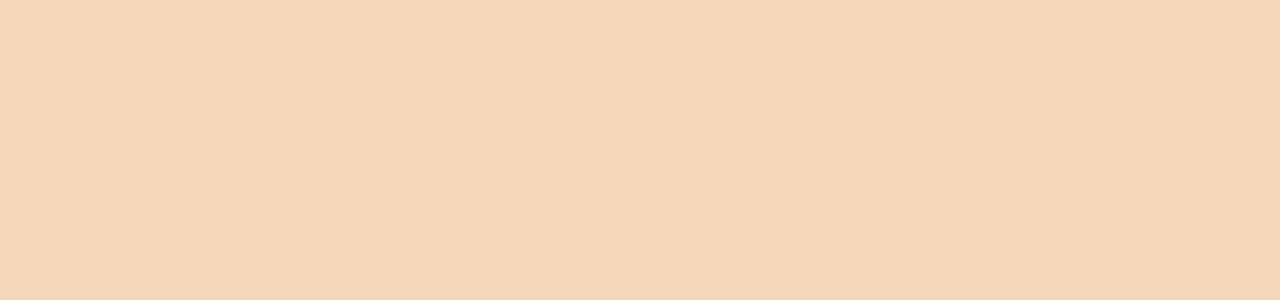
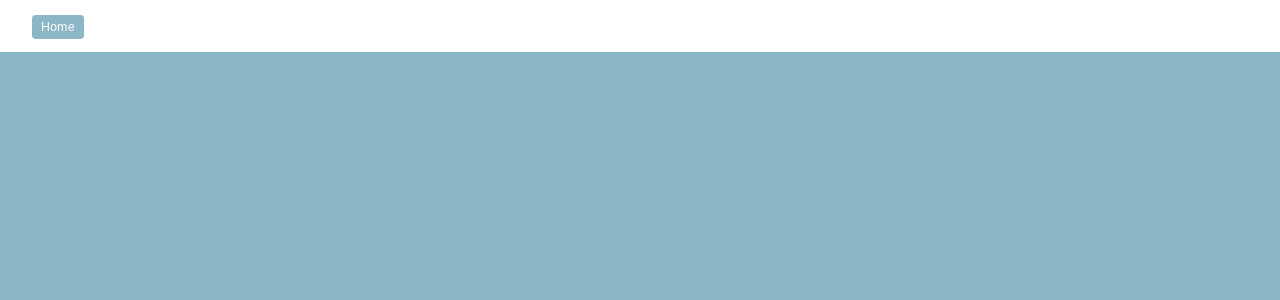
Before and after one commit to ShaneMoyo/todo-list-clien-react, a React (Create React App) app: page /#/auth in a window 1280 px wide. Shown: the top 300 px of the page. Built offline with nearby package versions, Linux system fonts and the light colour scheme; a small style sheet from the web is missing.

Commit message:
Login working.

```diff
--- a/package.json
+++ b/package.json
@@ -46,5 +46,6 @@
     "postcss-cssnext": "^3.1.0",
     "postcss-import": "^12.0.1",
     "postcss-loader": "^3.0.0"
-  }
+  },
+  "proxy": "http://localhost:3001"
 }
--- a/src/app/App.js
+++ b/src/app/App.js
@@ -1,5 +1,6 @@
 import React, { Component } from 'react';
 import Routes from './Routes';
+import Navigation from '../components/navigation/Navigation';
 import { checkForToken } from '../components/auth/actions';
 import { connect } from 'react-redux';
 import { HashRouter as Router } from 'react-router-dom';
@@ -24,7 +25,7 @@ class App extends Component {
               <link href="http://fonts.googleapis.com/css?family=Roboto|Roboto+Condensed|Alegreya:700" rel="stylesheet" type="text/css" />
               <title>Todo List</title>
             </head>
-
+            <Navigation/>
             <Routes/>
 
           </div>
--- a/src/components/auth/Auth.js
+++ b/src/components/auth/Auth.js
@@ -23,10 +23,10 @@ function Auth({ location }) {
   if(user) return <Redirect to={redirect}/>;
 
   return (
-    <section class="hero is-fullheight has-text-centered is-warning login">
+    <section class="hero is-fullheight has-text-centered is-info login">
         <Switch>
           <Route path="/auth/signin" component={() => (
-            <div class="is-warning has-text-white">
+            <div class="is-info has-text-white">
               <br/>
               <br/>
               <br/>
@@ -35,7 +35,7 @@ function Auth({ location }) {
             </div>
           )}/>
           <Route path="/auth/signup" render={() => (
-            <div class="is-warning has-text-white">
+            <div class="is-info has-text-white">
               <br/>
               <br/>
               <br/>
--- a/src/components/auth/Credentials.js
+++ b/src/components/auth/Credentials.js
@@ -4,7 +4,7 @@ import React from 'react';
 
 export default ({ submit, action, allowName = false, loading, error }) => (
   <div class="is-warning ">
-    <div class="column is-waring is-4 is-offset-4">
+    <div class="column is-info is-4 is-offset-4">
       <div class="box animated fadeIn is-warning" >
         <form onSubmit={e => {
           e.preventDefault();
@@ -48,7 +48,7 @@ export default ({ submit, action, allowName = false, loading, error }) => (
             </div>
             <div class="field has-text-centered">
               <div class="control has-text-centered">
-              { error ? <div class="animated shake button is-danger is-small ">Authentication Failed</div> : null}
+              { error ? <div class="animated fadIn button is-warning is-small ">Authentication Failed</div> : null}
               </div>
             </div>
           <button class={loading ? "button is-loading is-large is-info" : "button is-outlined is-large is-info"}>{action}</button>
--- /dev/null
+++ b/src/components/navigation/Navigation.js
@@ -0,0 +1,75 @@
+import React, { Component } from 'react';
+import { NavLink } from 'react-router-dom';
+import { connect } from 'react-redux';
+import { signout } from '../auth/actions';
+import logo from '../../assets/images/logo.png';
+
+
+const NavBarLink = props => <NavLink {...props}
+  className="nav-link"
+  activeClassName="active"
+/>;
+
+class Navigation extends Component {
+
+  state = {
+    isActive: false
+  }
+
+  onClickNav = () => {
+    this.setState({ isActive: !this.state.isActive });
+  }
+  handleSignOut = () => {
+    this.props.signout();
+  }
+
+  render() {
+    const { user } = this.props;
+    const { isActive } = this.state;
+    return (
+      <div className="hero-head">
+        <nav className="navbar">
+          <div className="container is-fluid">
+            <div className="navbar-brand">
+
+              <div className="navbar-item">
+                <NavBarLink className=" home-button" exact to="/"><span className="tag is-info">Home</span></NavBarLink>
+              </div>
+
+              {user ? <div className="navbar-item is-transparent">
+                {`Hello, ${user.firstName}`}
+              </div> : null}
+
+              <span className={isActive ? 'navbar-burger burger is-active' : 'navbar-burger burger'} data-target="navbarMenu" onClick={() => this.onClickNav()}>
+                <span></span>
+                <span></span>
+                <span></span>
+              </span>
+
+            </div>
+
+            <div className={isActive ? 'animated fadeIn navbar-menu is-active is-success' : 'animated fadeIn navbar-menu'}>
+              <div className="navbar-end ">
+
+                {!user ? <div className="navbar-item is-transparent">
+                  <NavBarLink exact to="/auth/signin" onClick={() => this.onClickNav()}><span  className="tag is-info">Log in</span></NavBarLink>
+                </div> :
+                <div className="navbar-item" onClick={() => this.handleSignOut()}>
+                  <NavBarLink exact to="/"><span className="tag is-info">Log out</span></NavBarLink>
+                </div>}
+
+              </div>
+            </div>
+
+          </div>
+        </nav>
+
+      </div>
+    );
+  }
+}
+
+export default connect(({ auth }) => ({
+  user: auth.user
+}), { signout }
+)(Navigation);
```
Also changed, not shown: src/style/mystyle.css.
